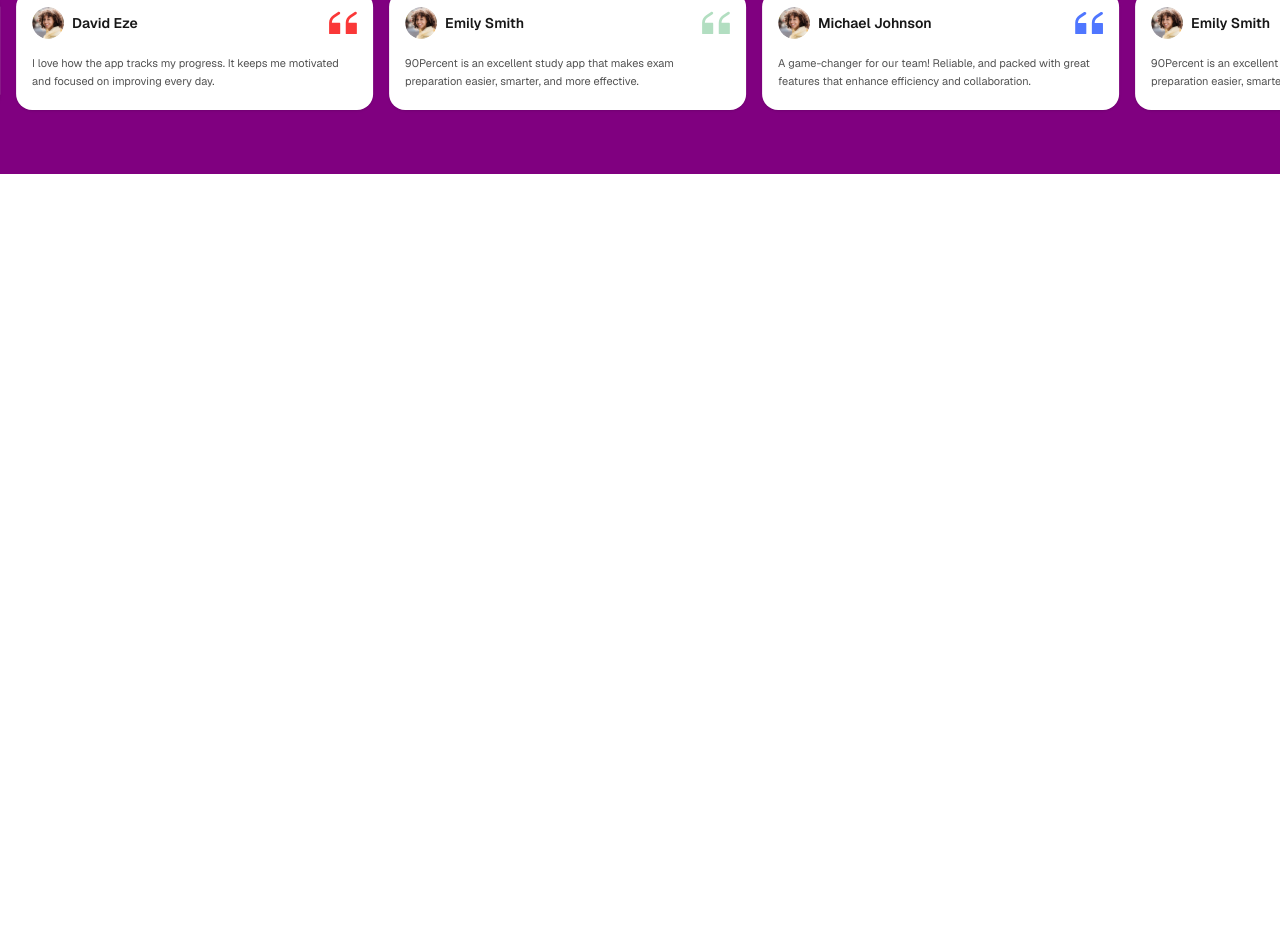
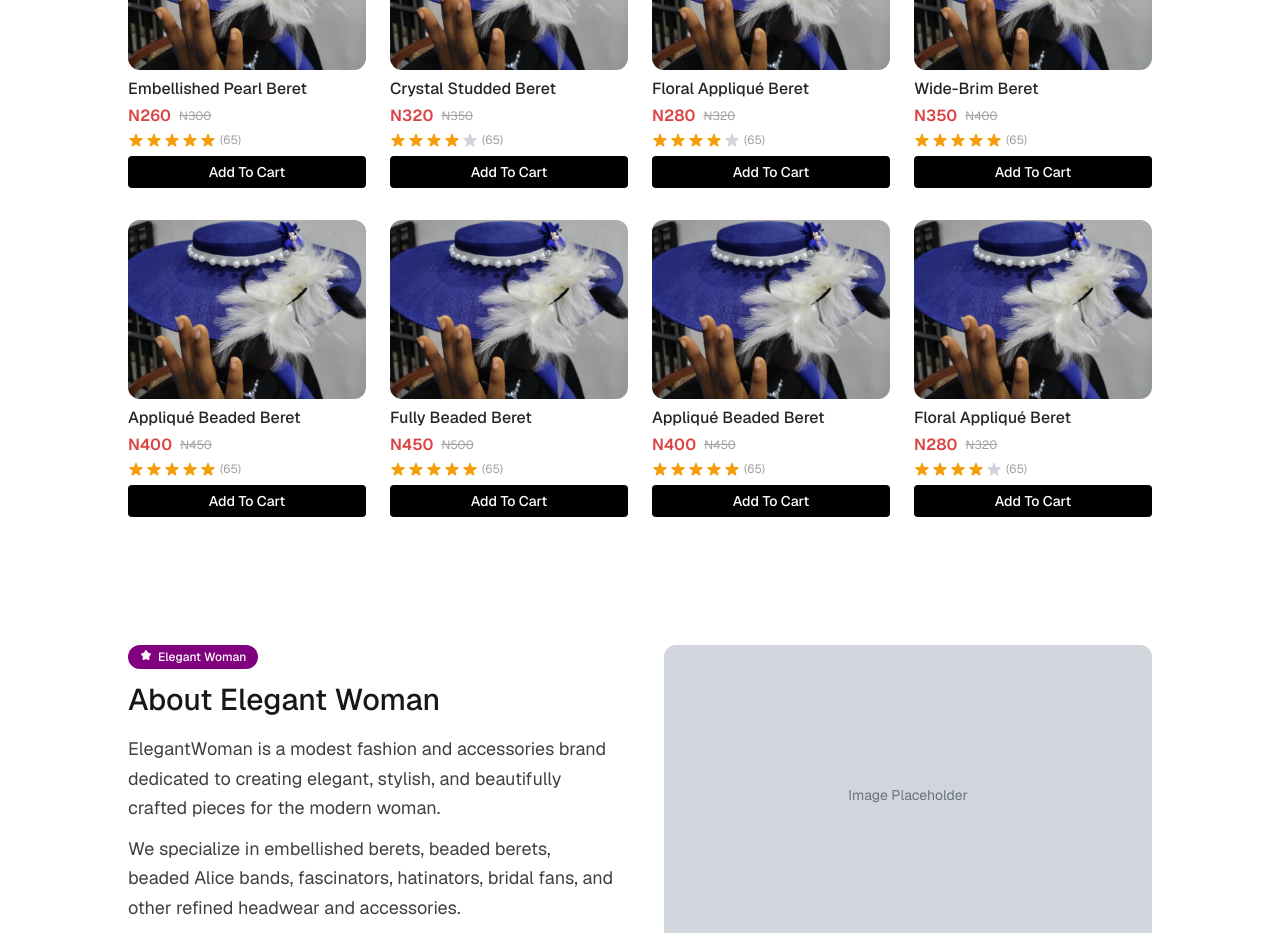
Before and after one commit to Adex324/elegant, a React (Vite) app: page / in a window 1280 px wide. Shown: the part 2480-3413 px from the top of the page. Before the commit the page ends 2654 px from the top, so only its background shows below. Built offline with nearby package versions, Linux system fonts and the light colour scheme.

Commit message:
new arrivals and about sections

```diff
--- a/src/pages/Hero.jsx
+++ b/src/pages/Hero.jsx
@@ -5,6 +5,8 @@ import green_star from "../assets/green_star.svg";
 import Shop_now from '../sections/Shop_now';
 import ShopByCategory from '../sections/ShopByCategory';
 import Reviews from '../sections/Reviews';
+import New_arrivals from '../sections/New_arrivals';
+import About_section from '../sections/About_section';
 
 const Hero = () => {
   return (
@@ -54,7 +56,10 @@ const Hero = () => {
       </div>
       <Shop_now />
       <ShopByCategory />
+      <New_arrivals />
+      <About_section/>
       <Reviews/>
+
     </section>
   );
 };
--- /dev/null
+++ b/src/sections/About_section.jsx
@@ -0,0 +1,50 @@
+import React from 'react';
+import elegant_star from "../assets/elegant_star.svg";
+
+const About_section = () => {
+  return (
+    <section className="font-geist bg-white px-5 sm:px-10 md:px-16 lg:px-20 py-12 md:py-16">
+      <div className="max-w-5xl mx-auto">
+
+        {/* Two-column layout: heading + text on left, gray image placeholder on right */}
+        <div className="flex flex-col md:flex-row gap-8 md:gap-12">
+
+          {/* Left column: heading and description */}
+
+          <div className="flex-1 space-y-4">
+            <div className="flex justify-left mb-3">
+                    <div className="inline-flex items-left gap-1.5 px-3 py-1 rounded-full bg-[#800080]">
+                      <img src={elegant_star} alt="" className="w-3 h-3" />
+                      <p className="text-white text-xs font-medium">Elegant Woman</p>
+                    </div>
+                  </div>
+
+            <h2 className="text-2xl  sm:text-2xl md:text-3xl font-medium text-neutral-900 leading-tight">
+              About Elegant Woman
+            </h2>
+            <div className="text-neutral-700 text-base sm:text-lg leading-relaxed space-y-3">
+              <p>
+                ElegantWoman is a modest fashion and accessories brand
+                dedicated to creating elegant, stylish, and beautifully crafted
+                pieces for the modern woman.
+              </p>
+              <p>
+                We specialize in embellished berets, beaded berets, beaded Alice
+                bands, fascinators, hatinators, bridal fans, and other refined
+                headwear and accessories.
+              </p>
+            </div>
+          </div>
+
+          {/* Right column: gray placeholder (image) */}
+          <div className="flex-1 min-h-[250px] md:min-h-[300px] bg-gray-300 rounded-xl flex items-center justify-center">
+            <span className="text-gray-500 text-sm">Image Placeholder</span>
+          </div>
+
+        </div>
+      </div>
+    </section>
+  );
+};
+
+export default About_section;
--- /dev/null
+++ b/src/sections/New_arrivals.jsx
@@ -0,0 +1,101 @@
+import React from 'react';
+import elegant_star from "../assets/elegant_star.svg";
+import arrival_hat from "../assets/arrival_hat.svg";
+
+const arrivals = [
+  { id: 1, name: "Embellished Pearl Beret",   image: arrival_hat, price: "N260", dashed_price: "N300", star: 5 },
+  { id: 2, name: "Crystal Studded Beret",     image: arrival_hat, price: "N320", dashed_price: "N350", star: 4 },
+  { id: 3, name: "Floral Appliqué Beret",     image: arrival_hat, price: "N280", dashed_price: "N320", star: 4 },
+  { id: 4, name: "Wide-Brim Beret",           image: arrival_hat, price: "N350", dashed_price: "N400", star: 5 },
+  { id: 5, name: "Appliqué Beaded Beret",     image: arrival_hat, price: "N400", dashed_price: "N450", star: 5 },
+  { id: 6, name: "Fully Beaded Beret",        image: arrival_hat, price: "N450", dashed_price: "N500", star: 5 },
+  { id: 7, name: "Appliqué Beaded Beret",     image: arrival_hat, price: "N400", dashed_price: "N450", star: 5 },
+  { id: 8, name: "Floral Appliqué Beret",     image: arrival_hat, price: "N280", dashed_price: "N320", star: 4 },
+];
+
+// Star SVG component
+const StarIcon = ({ filled }) => (
+  <svg
+    xmlns="http://www.w3.org/2000/svg"
+    viewBox="0 0 20 20"
+    fill={filled ? "#F59E0B" : "#D1D5DB"}
+    className="w-4 h-4 inline-block"
+  >
+    <path d="M9.049 2.927c.3-.921 1.603-.921 1.902 0l1.286 3.957a1 1 0 00.95.69h4.162c.969 0 1.371 1.24.588 1.81l-3.37 2.448a1 1 0 00-.364 1.118l1.287 3.957c.3.921-.755 1.688-1.54 1.118l-3.37-2.448a1 1 0 00-1.175 0l-3.37 2.448c-.784.57-1.838-.197-1.539-1.118l1.287-3.957a1 1 0 00-.364-1.118L2.063 9.384c-.783-.57-.38-1.81.588-1.81h4.162a1 1 0 00.95-.69L9.049 2.927z" />
+  </svg>
+);
+
+// Helper to render star rating
+const renderStars = (count) => {
+  const stars = [];
+  for (let i = 1; i <= 5; i++) {
+    stars.push(<StarIcon key={i} filled={i <= count} />);
+  }
+  return stars;
+};
+
+const New_arrivals = () => {
+  return (
+    <section className="font-geist bg-white px-5 sm:px-10 md:px-16 lg:px-20 py-12 md:py-16">
+      {/* Outer container – matches the About section's max width */}
+      <div className="max-w-5xl mx-auto">
+
+        <div className="flex justify-center mb-3">
+          <div className="inline-flex items-center gap-1.5 px-3 py-1 rounded-full bg-[#800080]">
+            <img src={elegant_star} alt="" className="w-3 h-3" />
+            <p className="text-white text-xs font-medium">Elegant Woman</p>
+          </div>
+        </div>
+
+        <h2 className="text-center text-3xl sm:text-4xl md:text-5xl font-medium text-neutral-900 mb-8 md:mb-10">
+          New Arrivals
+        </h2>
+
+        {/* Grid – product cards */}
+       <div className="grid grid-cols-2 md:grid-cols-4 gap-x-6 gap-y-8">
+          {arrivals.map((hat) => (
+            <div key={hat.id} className="flex flex-col">
+
+              <div className="aspect-[4/3] overflow-hidden rounded-xl bg-neutral-100">
+                <img
+                  src={hat.image}
+                  alt={hat.name}
+                  className="w-full h-full object-cover transition-transform duration-500 hover:scale-105"
+                />
+              </div>
+
+              <div className="mt-2 space-y-1">
+                <p className="text-neutral-800 text-sm sm:text-base font-medium leading-snug">
+                  {hat.name}
+                </p>
+                <div className="flex items-center gap-2">
+                  <span className="text-[#DB4444] font-semibold text-sm sm:text-base">
+                    {hat.price}
+                  </span>
+                  <span className="text-neutral-400 text-xs line-through">
+                    {hat.dashed_price}
+                  </span>
+                </div>
+                <div className="flex items-center gap-1">
+                  <span className="flex items-center gap-0.5">
+                    {renderStars(hat.star)}
+                  </span>
+                  <span className="text-neutral-400 text-[10px] sm:text-xs">
+                    (65)
+                  </span>
+                </div>
+                <button className="w-full mt-1 py-1.5 px-3 bg-[#000000] text-white text-xs sm:text-sm font-medium rounded-sm hover:bg-[#800080] transition-colors duration-300">
+                  Add To Cart
+                </button>
+              </div>
+
+            </div>
+          ))}
+        </div>
+
+      </div>
+    </section>
+  );
+};
+
+export default New_arrivals;
```
Also changed, not shown: src/assets/arrival_hat.svg (added).
